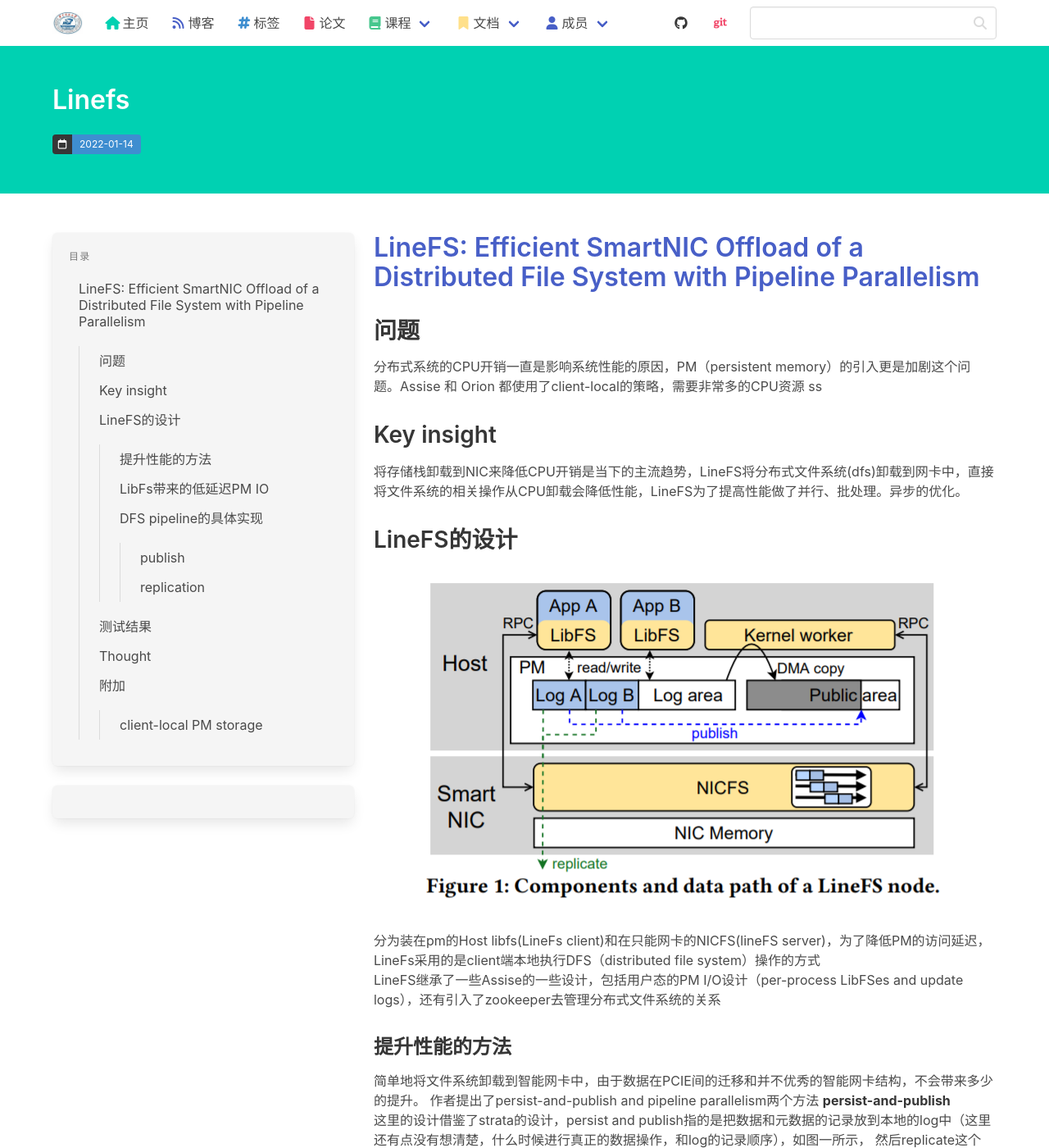
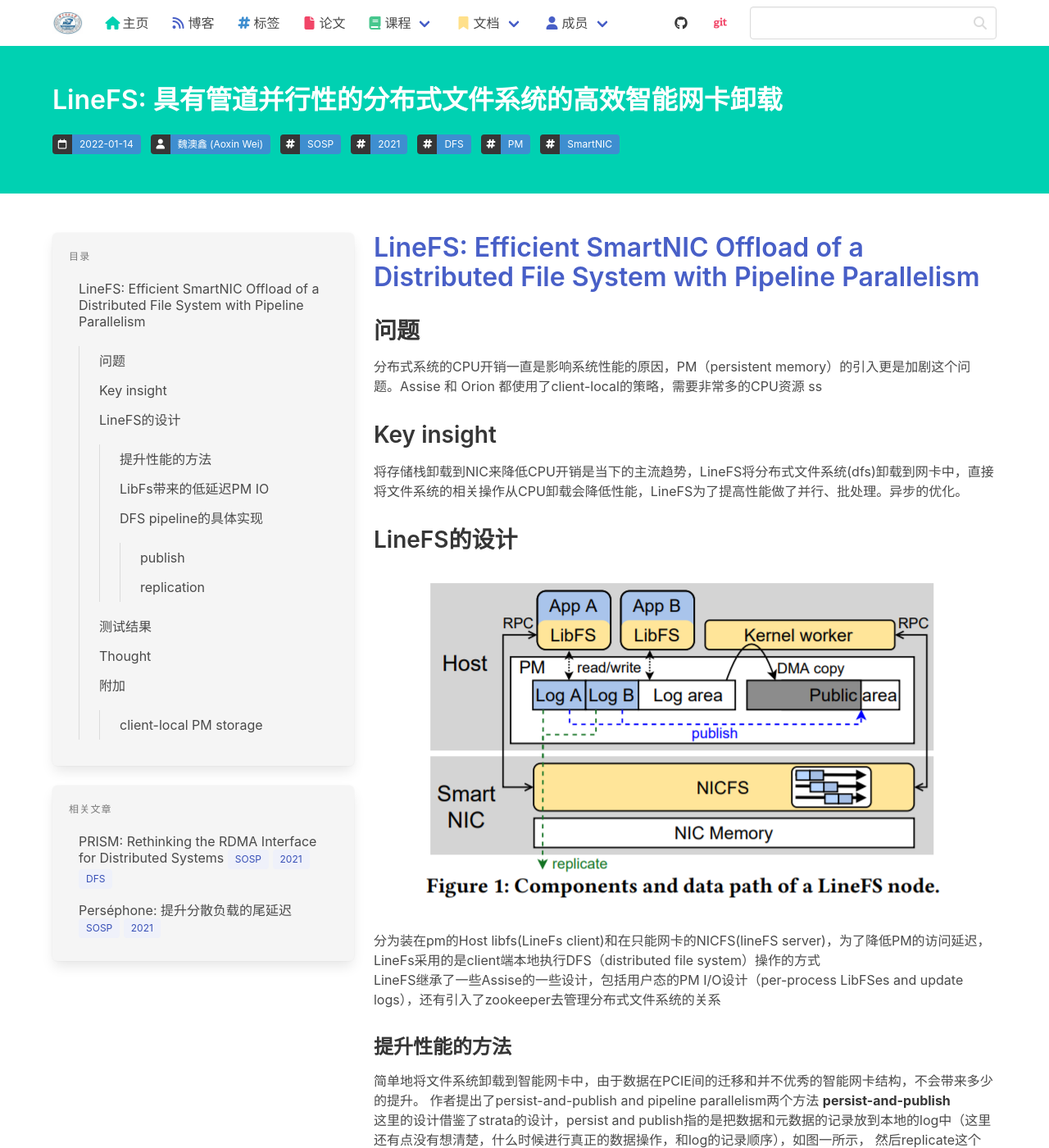
Before and after one commit to haslaboratory/haslaboratory.github.io, a Jekyll site: the page built from _posts/2022-01-14-linefs.md, in a window 1280 px wide and 1400 px high. Shown: the whole window at 82% size. Built offline with Jekyll 4.4.1, drawn with Linux system fonts in a browser that asks for light colours; nearby versions of some CDN libraries; our own code applies the rules of GitHub Pages for plain Markdown files; library files that are not in the unit come from our copies; comment, search, counter and statistics services are not loaded.

Commit message:
add title

```diff
--- a/_posts/2022-01-14-linefs.md
+++ b/_posts/2022-01-14-linefs.md
@@ -1,3 +1,15 @@
+---
+layout: post
+title: "LineFS: 具有管道并行性的分布式文件系统的高效智能网卡卸载"
+author: Aoxin Wei
+issue: 43
+tags:
+ - SOSP
+ - 2021
+ - DFS
+ - PM
+ - SmartNIC
+---
 # [LineFS: Efficient SmartNIC Offload of a Distributed File System with Pipeline Parallelism](https://www.cs.utexas.edu/users/witchel/pubs/kim21sosp-linefs.pdf)
 
 ##  问题
```
